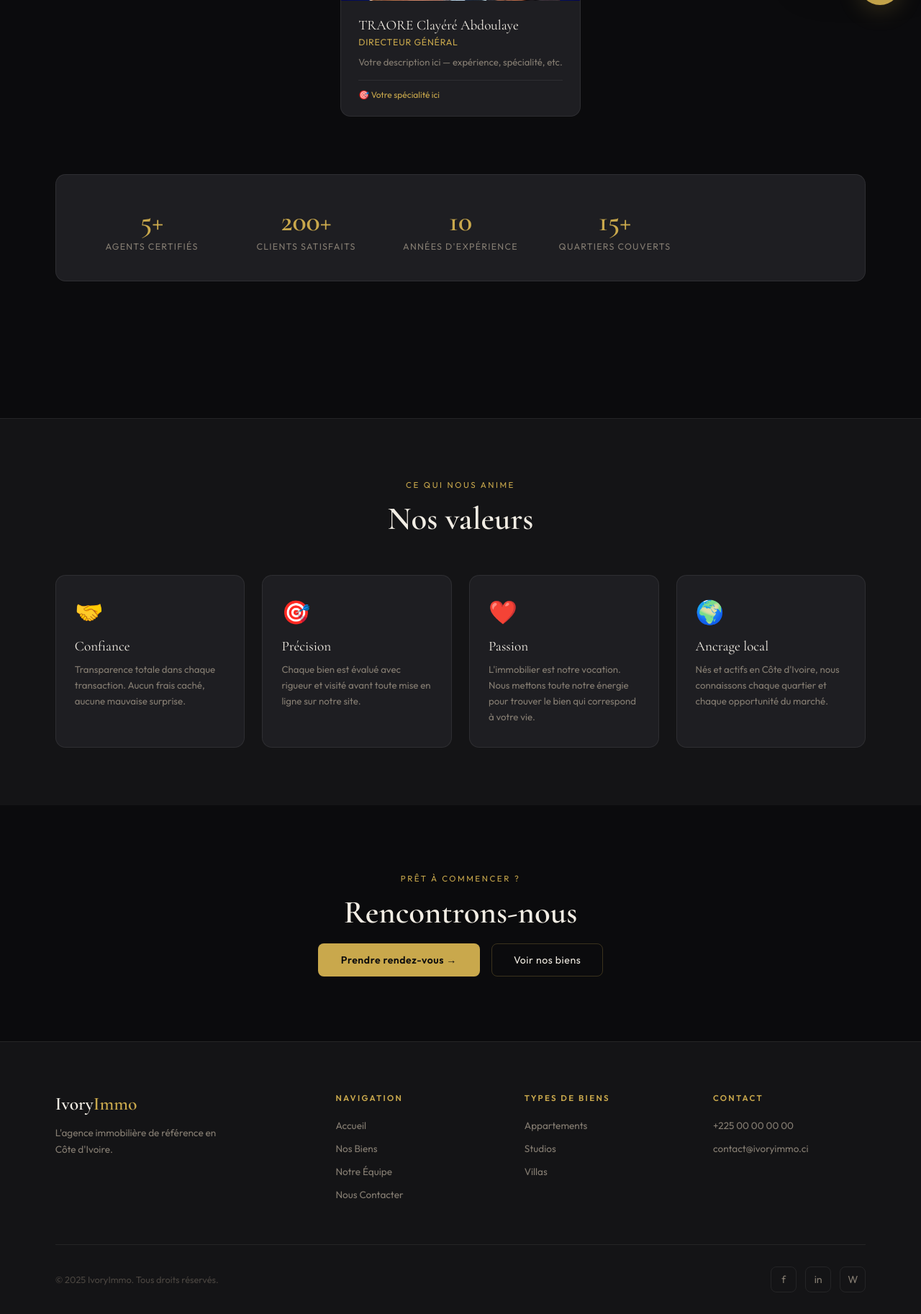
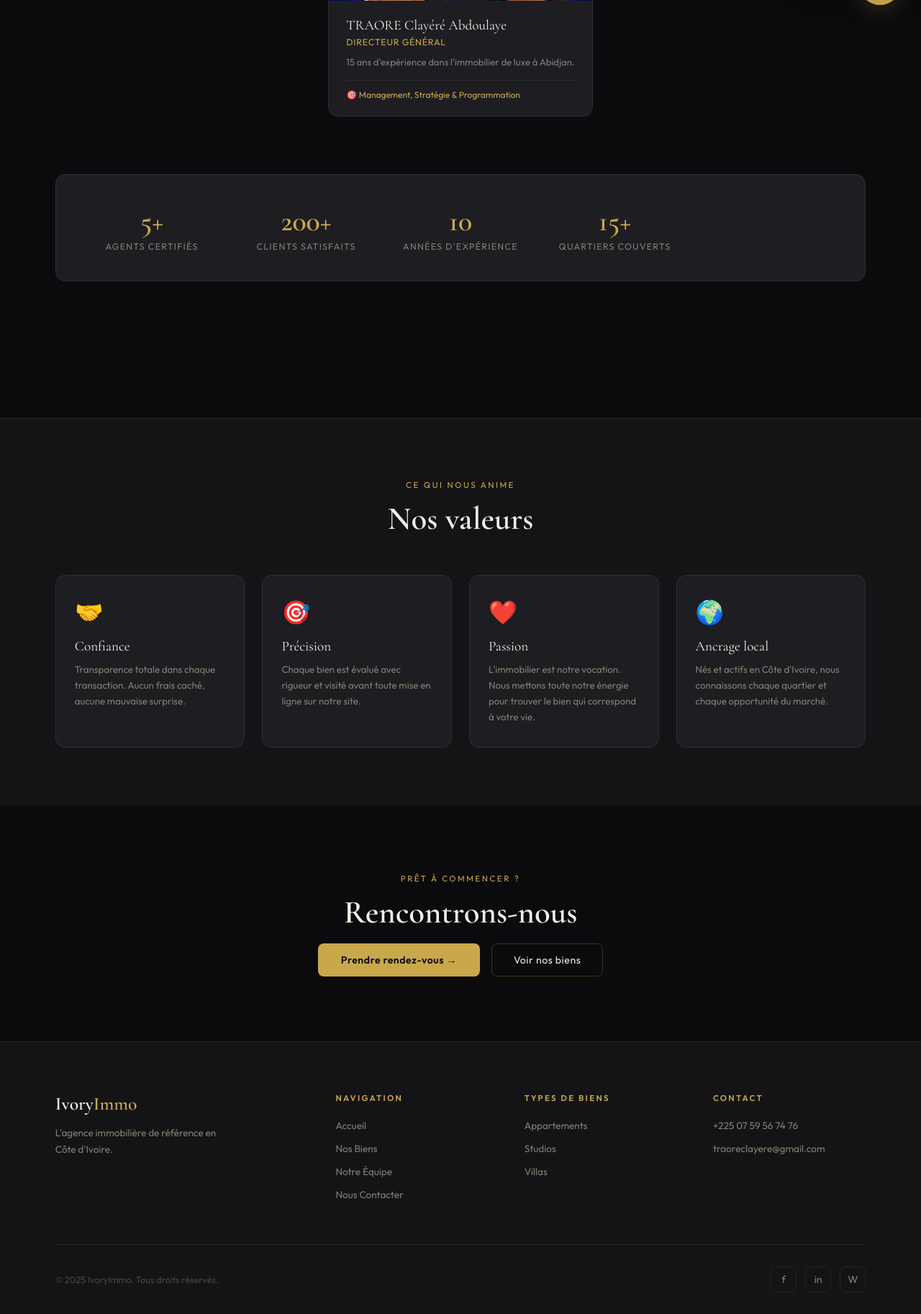
Before and after one commit to clayere/ivoryimmo, a Flask app: page /equipe in a window 1280 px wide. Shown: the part 765-2591 px from the top of the page at 72% size. Run offline with Flask 3, Linux system fonts and the light colour scheme.

Commit message:
Modifier rôle et Mail

```diff
--- a/templates/equipe.html
+++ b/templates/equipe.html
@@ -137,8 +137,8 @@
       <div class="footer-col">
         <h4>Contact</h4>
         <ul>
-          <li><a href="tel:+22500000000">+225 00 00 00 00</a></li>
-          <li><a href="mailto:contact@ivoryimmo.ci">contact@ivoryimmo.ci</a></li>
+          <li><a href="tel:+2250759567476">+225 07 59 56 74 76</a></li>
+          <li><a href="mailto:traoreclayere@gmail.com">traoreclayere@gmail.com</a></li>
         </ul>
       </div>
     </div>
@@ -159,9 +159,9 @@
   {
     name: "TRAORE Clayéré Abdoulaye",
     role: "Directeur Général",
-    bio: "Votre description ici — expérience, spécialité, etc.",
+    bio: "15 ans d'expérience dans l'immobilier de luxe à Abidjan.",
     img: "/static/uploads/photo_pro.png",
-    spec: "Votre spécialité ici",
+    spec: "Management, Stratégie & Programmation",
     tel: "+225 07 59 56 74 76"
   },
 ];
--- a/templates/index.html
+++ b/templates/index.html
@@ -259,7 +259,7 @@
 
     // Aperçu équipe
     const TEAM_PREVIEW = [
-      { name:"TRAORE Clayéré Abdoulaye",      role:"Directrice Générale",     bio:"15 ans d'expérience dans l'immobilier de luxe à Abidjan.",    img:"/static/uploads/photo_pro.png" },
+      { name:"TRAORE Clayéré Abdoulaye",      role:"Directreur Général",     bio:"15 ans d'expérience dans l'immobilier de luxe à Abidjan.",    img:"/static/uploads/photo_pro.png" },
     ];
     document.getElementById('team-preview').innerHTML = TEAM_PREVIEW.map(m => `
       <div class="team-card">
```
Also changed, not shown: A_lire_absolument.txt (added, +10 -0 lines), README.md (deleted).
